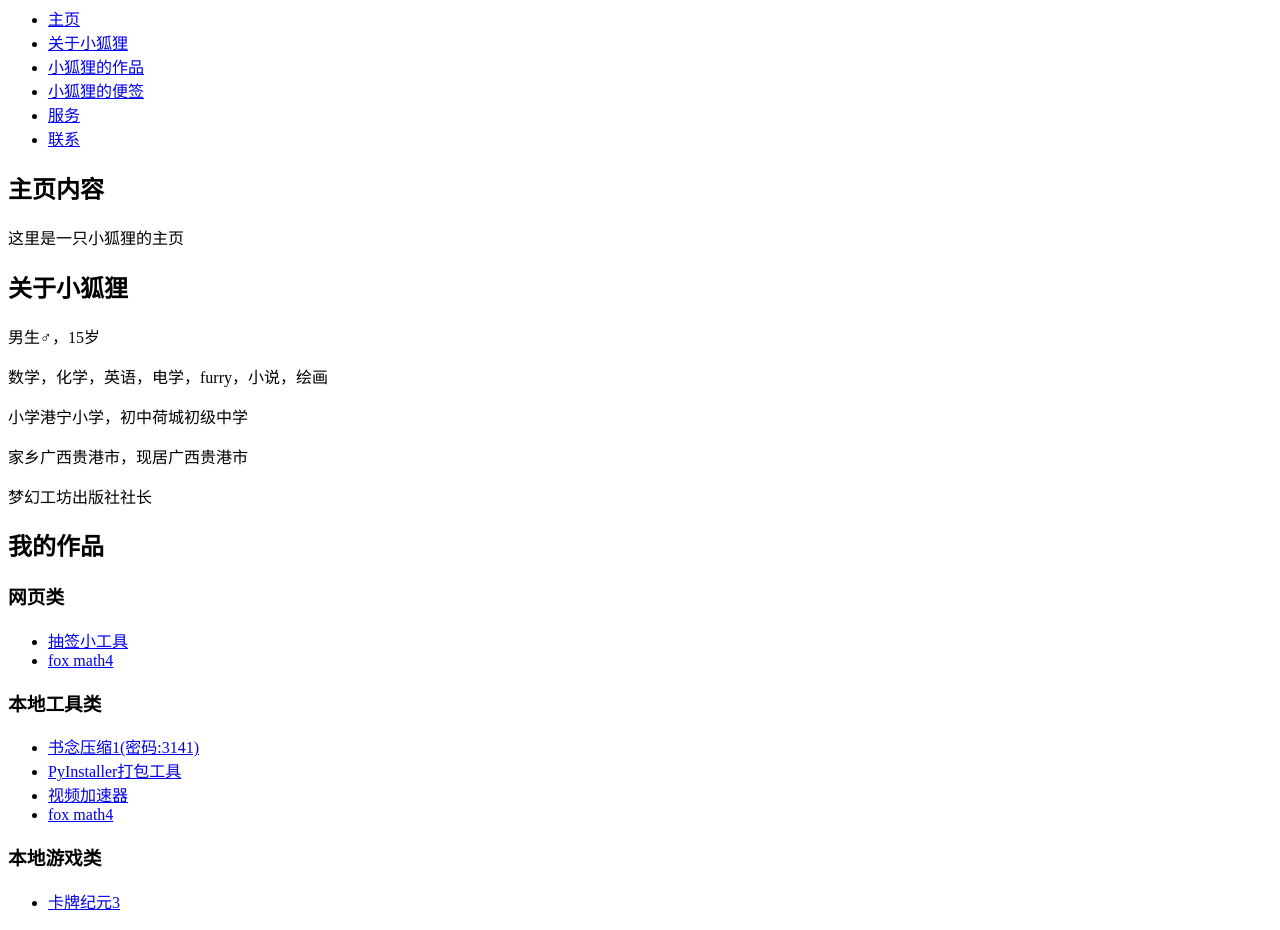
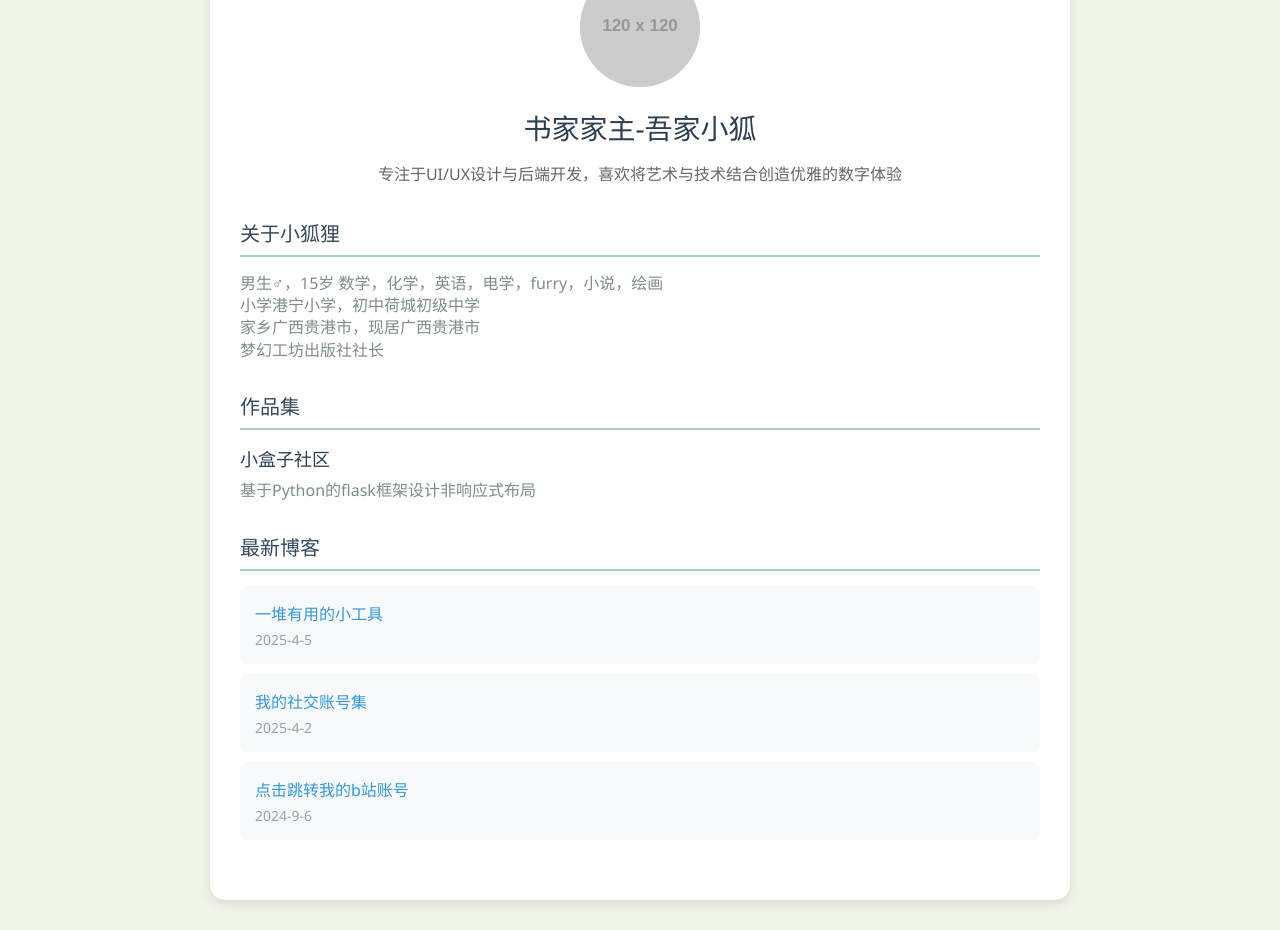
Before and after one commit to shunianssy/tool, a plain HTML site: page index.html in a window 1280 px wide. Shown: the part 83-1013 px from the top of the page. Drawn offline with Linux system fonts and the light colour scheme; placeholder pictures from the web are drawn by us.

Commit message:
Update index.html

```diff
--- a/index.html
+++ b/index.html
@@ -1,91 +1,170 @@
 <!DOCTYPE html>
-<html lang="zh">
+<html lang="zh-CN">
 <head>
     <meta charset="UTF-8">
     <meta name="viewport" content="width=device-width, initial-scale=1.0">
-    <title>吾家小狐的小站</title>
+    <title>个人中心</title>
+    <style>
+        body {
+            background: #F0F4E9;
+            font-family: 'Segoe UI', 'Microsoft YaHei', sans-serif;
+            margin: 0;
+            padding: 20px;
+        }
+        a {
+            text-decoration: none;
+            color: inherit;
+        }
+        .profile-card {
+            background: white;
+            border-radius: 15px;
+            padding: 30px;
+            box-shadow: 0 4px 12px rgba(0,0,0,0.1);
+            max-width: 800px;
+            margin: 0 auto;
+        }
+        .avatar {
+            width: 120px;
+            height: 120px;
+            border-radius: 50%;
+            background: #E0E7FF;
+            margin: 0 auto 20px;
+            position: relative;
+        }
+        .avatar img {
+            width: 100%;
+            height: 100%;
+            object-fit: cover;
+            border-radius: 50%;
+        }
+        .username {
+            font-size: 28px;
+            text-align: center;
+            color: #2C3E50;
+            margin-bottom: 15px;
+        }
+        .bio {
+            text-align: center;
+            color: #666;
+            line-height: 1.6;
+            margin-bottom: 30px;
+            padding: 0 20px;
+        }
+        .section {
+            margin-bottom: 30px;
+        }
+        .section-title {
+            font-size: 20px;
+            color: #34495E;
+            border-bottom: 2px solid #A3D0C3;
+            padding-bottom: 8px;
+            margin-bottom: 15px;
+        }
+        .work-item {
+            display: flex;
+            gap: 20px;
+            margin-bottom: 15px;
+        }
+        .work-thumbnail {
+            width: 120px;
+            height: 80px;
+            background: #E5E9F2;
+            border-radius: 8px;
+            flex-shrink: 0;
+        }
+        .work-content {
+            flex-grow: 1;
+        }
+        .work-title {
+            font-size: 18px;
+            color: #2C3E50;
+            margin: 0 0 8px;
+        }
+        .work-desc {
+            color: #7F8C8D;
+            line-height: 1.4;
+        }
+        .blog-item {
+            background: #F8F9FA;
+            padding: 15px;
+            border-radius: 8px;
+            margin-bottom: 10px;
+        }
+        .blog-title {
+            color: #3498DB;
+            font-size: 16px;
+            margin: 0 0 5px;
+        }
+        .blog-date {
+            color: #95A5A6;
+            font-size: 14px;
+        }
+        @media (max-width: 768px) {
+            .work-item { flex-direction: column; }
+            .work-thumbnail { width: 100%; height: 160px; }
+        }
+    </style>
 </head>
 <body>
-    <header>
-        <h1>欢迎来到我的网站</h1>
-    </header>
+    <div class="profile-card">
+        <!-- 用户基本信息 -->
+        <div class="avatar">
+            <img src="https://via.placeholder.com/120" alt="用户头像">
+        </div>
+        <div class="username">书家家主-吾家小狐</div>
+        <div class="bio">
+            专注于UI/UX设计与后端开发，喜欢将艺术与技术结合创造优雅的数字体验
+        </div>
 
-    <nav>
-        <ul>
-            <li><a href="#home">主页</a></li>
-            <li><a href="#about">关于小狐狸</a></li>
-            <li><a href="#zuop">小狐狸的作品</a></li>
-            <li><a href="#saying">小狐狸的便签</a></li>
-            <li><a href="#services">服务</a></li>
-            <li><a href="#contact">联系</a></li>
-        </ul>
-    </nav>
+        <div class="section">
+            <div class="section-title">关于小狐狸</div>
+            <div class="work-item">
+                <div class="work-content">
+                    <div class="work-desc">男生♂，15岁
+数学，化学，英语，电学，furry，小说，绘画<br>
+小学港宁小学，初中荷城初级中学<br>
+家乡广西贵港市，现居广西贵港市<br>
+梦幻工坊出版社社长</div>
+                </div>
+            </div>
+        </div>
 
-    <section id="home">
-        <h2>主页内容</h2>
-        <p>这里是一只小狐狸的主页</p>
-    </section>
+        <!-- 用户作品 -->
+        <div class="section">
+            <div class="section-title">作品集</div>
+            <div class="work-item">
+                <a href="http://sbox.yangyiit.top:2222/">
+                <div class="work-content">
+                    <div class="work-title">小盒子社区</div>
+                    <div class="work-desc">基于Python的flask框架设计非响应式布局</div>
+                </div>
+                </a>
+            </div>
+            <!-- 更多作品项 -->
+        </div>
 
-    <section id="about">
-        <h2>关于小狐狸</h2>
-        <p>男生♂，15岁</p>
-        <p>数学，化学，英语，电学，furry，小说，绘画</p>
-        <p>小学港宁小学，初中荷城初级中学</p>
-        <p>家乡广西贵港市，现居广西贵港市</p>
-        <p>梦幻工坊出版社社长</p>
-    </section>
-
-    <section id="zuop">
-        <h2>我的作品</h2>
-        <h3>网页类</h3>
-        <ul>
-            <li><a href="https://shunianssy.github.io/Dreamworkshop.github.io/couqian.html">抽签小工具</a></li>
-            <li><a href="https://gp0.saobby.com/i/nikoakckld9zcxau">fox math4</a></li>
-        </ul>
-        <h3>本地工具类</h3>
-        <ul>
-            <li><a href="https://shunianssy.lanzn.com/i10yW1rl1kkb">书念压缩1(密码:3141)</a></li>
-            <li><a href="https://shunianssy.lanzn.com/iPNny1kz1g3c">PyInstaller打包工具</a></li>
-            <li><a href="https://shunianssy.lanzn.com/ifFxY15msc2b">视频加速器</a></li>
-            <li><a href="https://shunianssy.lanzn.com/ijKxE2fypxpa">fox math4</a></li>
-        </ul>
-        <h3>本地游戏类</h3>
-        <ul>
-            <li><a href="https://shunianssy.lanzn.com/iz8SM2fypxgb">卡牌纪元3</a></li>
-        </ul>
-    </section>
-
-    <section id="saying">
-        <h2>小狐狸的便签</h2>
-        <p>我正常情况下还是非常诚实的人的，是什么就说什么，除非你是让我非常讨厌的人</p>
-        <p>不喜欢一大堆抽象的烂梗，只喜欢我家哥哥</p>
-        <p>正常情况下我是不会使用css的，如果你看到我用了，那就是用AI了，当然，我是现在开始学的</p>
-        <p></p>
-    </section>
-
-    <section id="services">
-        <h2>服务</h2>
-        <p>关于梦幻工坊出版社所有网站应用所使用的广告都是我进行管理的，现在进行广告招商，每元投放12次横幅广告，有意向的联系我</p>
-        <p style="color:red">在广告投放中书念集团和提供服务器的阳毅工作室可以免费投放每月1000次</p>
-    </section>
-
-    <section id="contact">
-        <h2>小狐狸的社交账号</h2>
-        <a style="color:black" href="https://m.bilibili.com/space/3493133419546943">bilbil</a>
-        <a style="color:black" href="https://www.luogu.com.cn/user/1044250">洛谷</a>
-        <a style="color:black" href="https://shequ.codemao.cn/mobile/user/1861078241">编程猫</a>
-        <a style="color:black" href="https://www.40code.com/#page=user&id=2117">40code</a>
-        <a style="color:black" href="https://gitblock.cn/Users/1253406#">稽木世界</a>
-        <a style="color:black" href="https://codingclip.com/user/1730">别针社区</a>
-        <a style="color:black" href="https://www.scratch-cn.cn/user/project?comid=62de2183eb4cb719842e8452">scratch中社</a>
-        <a style="color:black" href="https://m-world.xiaomawang.com/main/person/3239558">小码王</a>
-        <h2>如何联系小狐狸</h2>
-        <p>QQ:399781969</p>
-        <p style="color:red">注意:有且只有QQ可以与我进行商业合作，且合作内容必须为正常</p>
-    </section>
-
-    <footer>
-        <p>© 2025 小狐狸书念-网站版权所有</p>
-    </footer>
+        <!-- 用户博客 -->
+        <div class="section">
+            <div class="section-title">最新博客</div>
+            <a href="https://www.luogu.com.cn/article/yhx9c8tb">
+            <div class="blog-item">
+                <div class="blog-title">一堆有用的小工具</div>
+                <div class="blog-date">2025-4-5</div>
+            </div>
+            </a>
+            <a href="https://www.luogu.com.cn/article/ad0nnlt3">
+            <div class="blog-item">
+                <div class="blog-title">我的社交账号集</div>
+                <div class="blog-date">2025-4-2</div>
+            </div>
+            </a>
+            <a href="https://space.bilibili.com/3493133419546943">
+            <div class="blog-item">
+                <div class="blog-title">点击跳转我的b站账号</div>
+                <div class="blog-date">2024-9-6</div>
+            </div>
+            </a>
+        </div>
+    </div>
 </body>
 </html>
```
